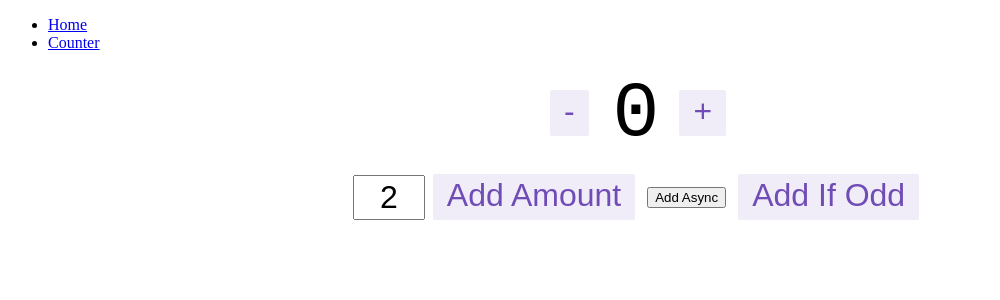
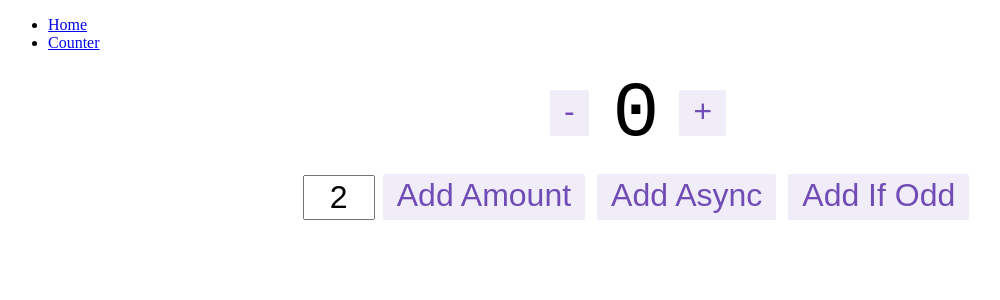
Before and after one commit to aleksandr-kiliushin/generate-app-boilerplate, a React app in the folder templates/typescript-react/: page /counter in a window 1280 px wide. Shown: the top 300 px of the page, without its empty margins (0-1000 px from the left). Built offline with nearby package versions, Linux system fonts and the light colour scheme.

Commit message:
refactor: Extract Button component

```diff
--- /dev/null
+++ b/templates/typescript-react/src/components/Button/index.module.scss
@@ -0,0 +1,24 @@
+.button {
+  appearance: none;
+  background: none;
+  font-size: 32px;
+  padding-left: 12px;
+  padding-right: 12px;
+  outline: none;
+  border: 2px solid transparent;
+  color: rgb(112, 76, 182);
+  padding-bottom: 4px;
+  cursor: pointer;
+  background-color: rgba(112, 76, 182, 0.1);
+  border-radius: 2px;
+  transition: all 0.15s;
+}
+
+.button:hover,
+.button:focus {
+  border: 2px solid rgba(112, 76, 182, 0.4);
+}
+
+.button:active {
+  background-color: rgba(112, 76, 182, 0.2);
+}
--- /dev/null
+++ b/templates/typescript-react/src/components/Button/index.tsx
@@ -0,0 +1,17 @@
+import React from "react"
+
+import classes from "./index.module.scss"
+
+type IHtmlButtonProps = React.DetailedHTMLProps<React.ButtonHTMLAttributes<HTMLButtonElement>, HTMLButtonElement>
+
+interface IButtonProps {
+  onClick: IHtmlButtonProps["onClick"]
+}
+
+export const Button: React.FC<React.PropsWithChildren<IButtonProps>> = ({ children, onClick }) => {
+  return (
+    <button className={classes.button} onClick={onClick}>
+      {children}
+    </button>
+  )
+}
--- a/templates/typescript-react/src/views/counter/index.tsx
+++ b/templates/typescript-react/src/views/counter/index.tsx
@@ -12,6 +12,7 @@ import {
 } from "../../store/counterSlice"
 
 import classes from "./Counter.module.scss"
+import { Button } from "../../components/Button"
 
 export const Counter: React.FC = () => {
   const count = useAppSelector(selectCount)
@@ -23,13 +24,13 @@ export const Counter: React.FC = () => {
   return (
     <div>
       <div className={classes.row}>
-        <button className={classes.button} aria-label="Decrement value" onClick={() => dispatch(decrement())}>
+        <Button aria-label="Decrement value" onClick={() => dispatch(decrement())}>
           -
-        </button>
+        </Button>
         <span className={classes.value}>{count}</span>
-        <button className={classes.button} aria-label="Increment value" onClick={() => dispatch(increment())}>
+        <Button aria-label="Increment value" onClick={() => dispatch(increment())}>
           +
-        </button>
+        </Button>
       </div>
       <div className={classes.row}>
         <input
@@ -38,15 +39,9 @@ export const Counter: React.FC = () => {
           value={incrementAmount}
           onChange={(e) => setIncrementAmount(e.target.value)}
         />
-        <button className={classes.button} onClick={() => dispatch(incrementByAmount(incrementValue))}>
-          Add Amount
-        </button>
-        <button className={classes.asyncButton} onClick={() => dispatch(incrementAsync(incrementValue))}>
-          Add Async
-        </button>
-        <button className={classes.button} onClick={() => dispatch(incrementIfOdd(incrementValue))}>
-          Add If Odd
-        </button>
+        <Button onClick={() => dispatch(incrementByAmount(incrementValue))}>Add Amount</Button>
+        <Button onClick={() => dispatch(incrementAsync(incrementValue))}>Add Async</Button>
+        <Button onClick={() => dispatch(incrementIfOdd(incrementValue))}>Add If Odd</Button>
       </div>
     </div>
   )
```
